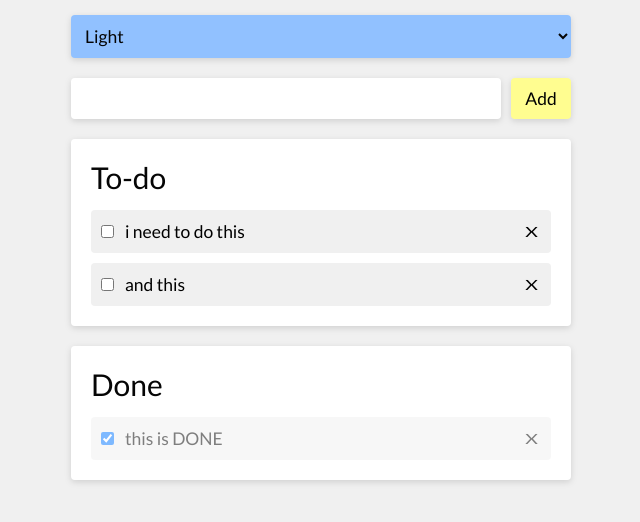
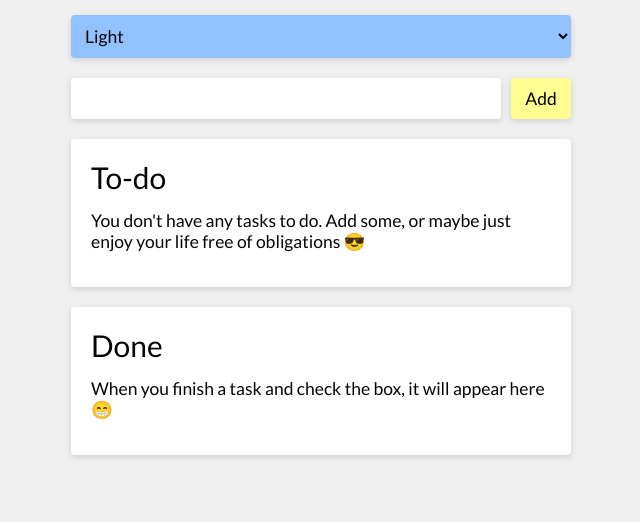
Before and after one commit to igoracmelo/tovue-list, a Vue app: page / in a window 1280 px wide. Shown: the top 522 px of the page, without its empty margins (319-959 px from the left). Built offline with nearby package versions, Linux system fonts and the light colour scheme.

Commit message:
feat: change default items list to empty

```diff
--- a/src/components/App/App.js
+++ b/src/components/App/App.js
@@ -12,11 +12,7 @@ export default {
 
   data() {
     return {
-      items: [
-        { id: 1, text: "i need to do this", done: false },
-        { id: 2, text: "and this", done: false },
-        { id: 10, text: "this is DONE", done: true },
-      ]
+      items: []
     }
   },
 
```
